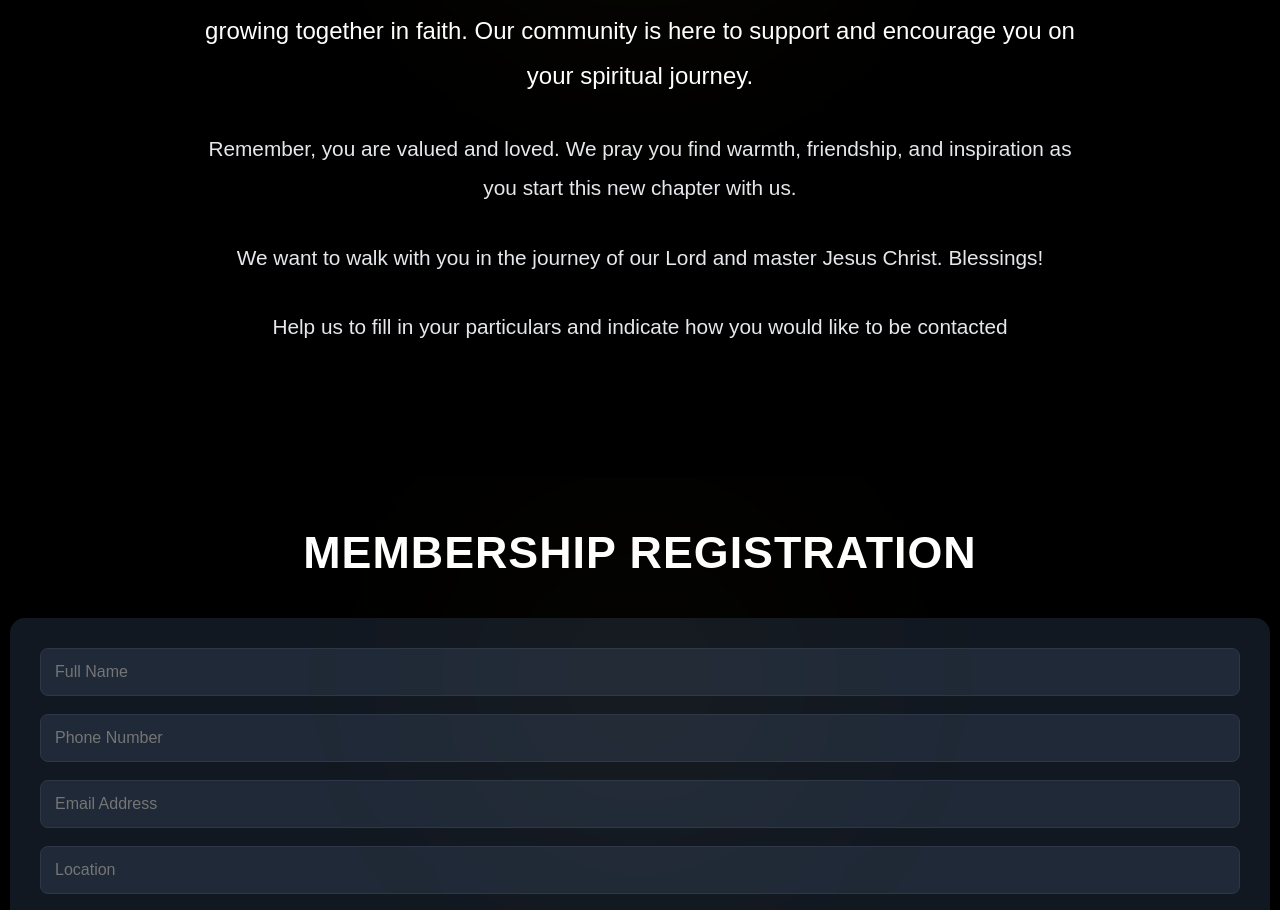
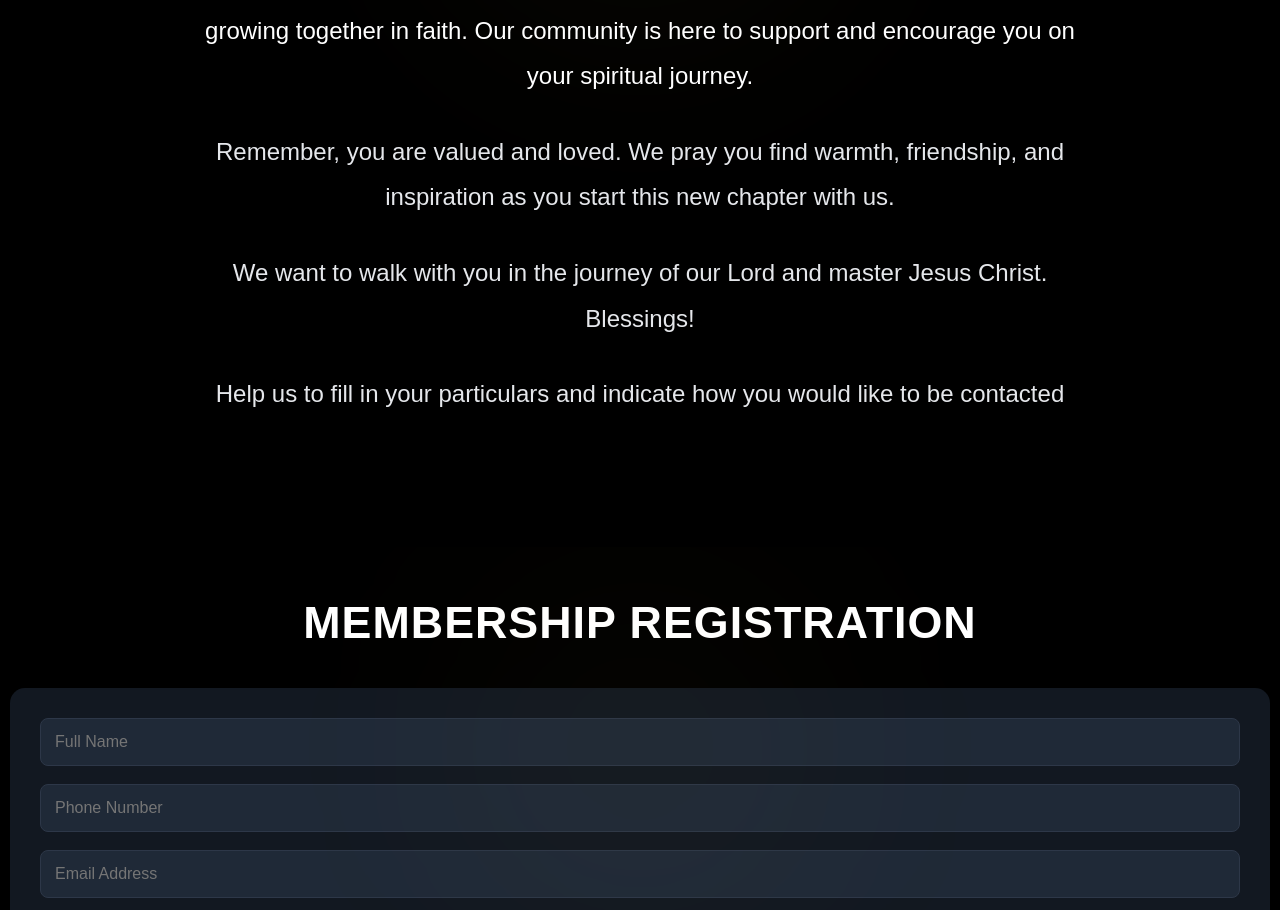
Before and after one commit to MargaretOwusuAgyapaa121/Galm_logo_assemble, a React (Vite) app: page / in a window 1280 px wide. Shown: the part 1061-1971 px from the top of the page. Built offline with nearby package versions, Linux system fonts and the light colour scheme.

Commit message:
update motivation font size

```diff
--- a/public/css/app.css
+++ b/public/css/app.css
@@ -153,7 +153,7 @@ body {
 }
 
 .motivation p {
-  font-size: 1.3rem;
+  font-size: 1.5rem;
   line-height: 1.9;
   margin-bottom: 30px;
   color: #e5e7eb;
--- a/src/components/Motive.jsx
+++ b/src/components/Motive.jsx
@@ -7,14 +7,15 @@ export default function Motivation() {
         <p>
           Welcome to our church family! We’re glad you’ve joined us and look forward to growing together in faith. Our community is here to support and encourage you on your spiritual journey.
         </p>
+
         <p>
           Remember, you are valued and loved. We pray you find warmth, friendship, and inspiration as you start this new chapter with us.
         </p>
 
         <p>
           We want to walk with you in the journey of our Lord and master Jesus Christ. Blessings!
+        </p>
 
-        </p>
          <p>
          Help us to fill in your particulars and indicate how you would like to be contacted
         </p>
```
